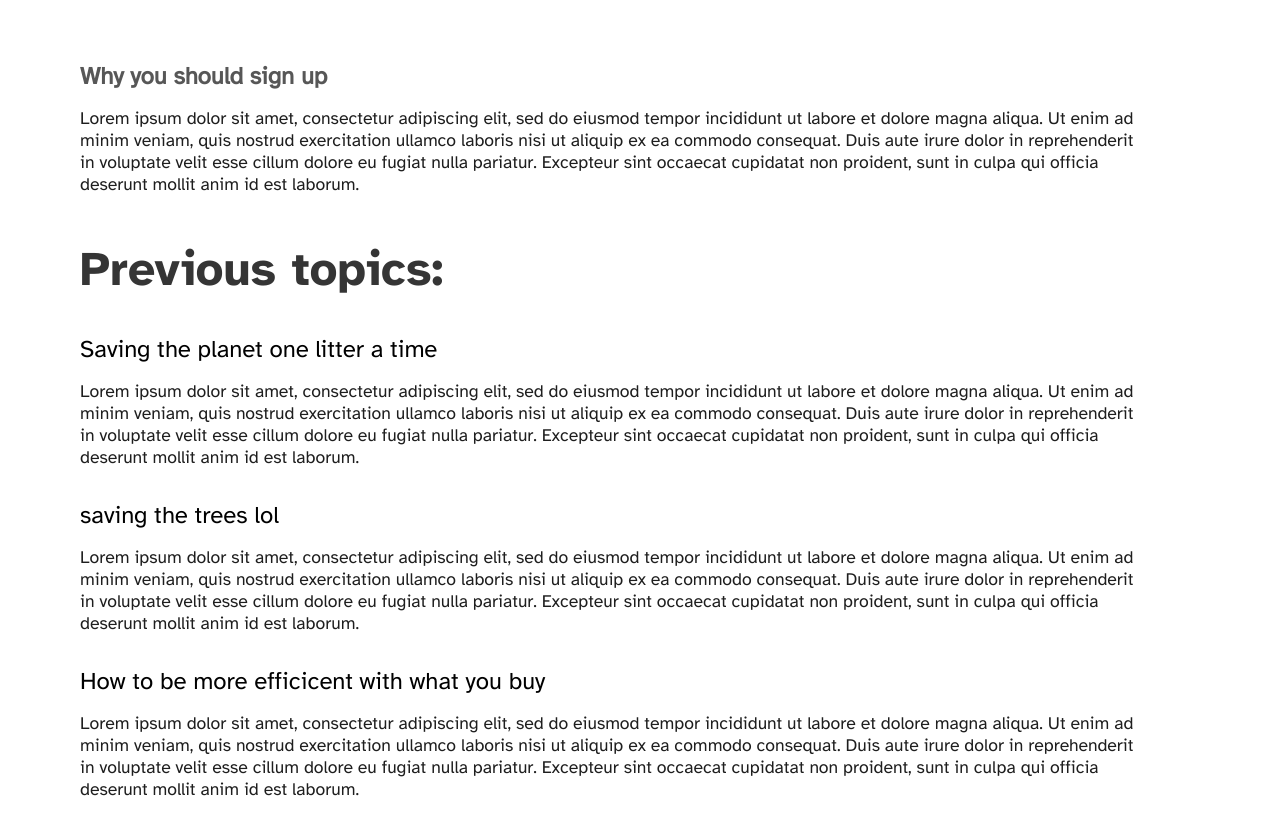
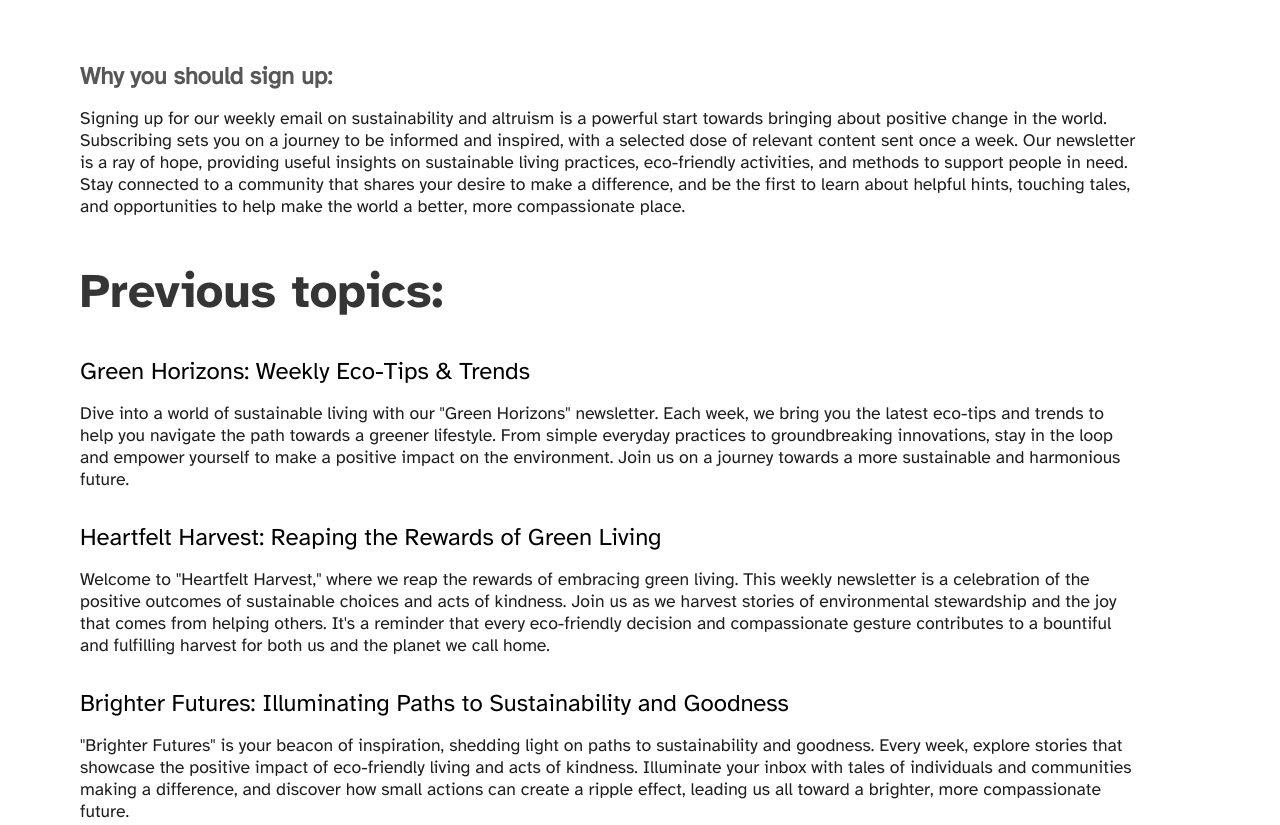
Before and after one commit to PhoenixUBW/Sustainability-Advisory-Comittee, a website: page public/newsletter.html in a window 1280 px wide. Shown: the part 521-1346 px from the top of the page. Drawn offline with Linux system fonts and the light colour scheme.

Commit message:
Removed Lorem Ipsum (goals+Aidan Desc), added old images

```diff
--- a/public/newsletter.js
+++ b/public/newsletter.js
@@ -8,9 +8,9 @@ class PrevArticle {
     }
 }
 
-const article1 = new PrevArticle("Saving the planet one litter a time","Lorem ipsum dolor sit amet, consectetur adipiscing elit, sed do eiusmod tempor incididunt ut labore et dolore magna aliqua. Ut enim ad minim veniam, quis nostrud exercitation ullamco laboris nisi ut aliquip ex ea commodo consequat. Duis aute irure dolor in reprehenderit in voluptate velit esse cillum dolore eu fugiat nulla pariatur. Excepteur sint occaecat cupidatat non proident, sunt in culpa qui officia deserunt mollit anim id est laborum.")
-const article2 = new PrevArticle("saving the trees lol","Lorem ipsum dolor sit amet, consectetur adipiscing elit, sed do eiusmod tempor incididunt ut labore et dolore magna aliqua. Ut enim ad minim veniam, quis nostrud exercitation ullamco laboris nisi ut aliquip ex ea commodo consequat. Duis aute irure dolor in reprehenderit in voluptate velit esse cillum dolore eu fugiat nulla pariatur. Excepteur sint occaecat cupidatat non proident, sunt in culpa qui officia deserunt mollit anim id est laborum.")
-const article3 = new PrevArticle("How to be more efficicent with what you buy","Lorem ipsum dolor sit amet, consectetur adipiscing elit, sed do eiusmod tempor incididunt ut labore et dolore magna aliqua. Ut enim ad minim veniam, quis nostrud exercitation ullamco laboris nisi ut aliquip ex ea commodo consequat. Duis aute irure dolor in reprehenderit in voluptate velit esse cillum dolore eu fugiat nulla pariatur. Excepteur sint occaecat cupidatat non proident, sunt in culpa qui officia deserunt mollit anim id est laborum.")
+const article1 = new PrevArticle("Green Horizons: Weekly Eco-Tips & Trends","Dive into a world of sustainable living with our \"Green Horizons\" newsletter. Each week, we bring you the latest eco-tips and trends to help you navigate the path towards a greener lifestyle. From simple everyday practices to groundbreaking innovations, stay in the loop and empower yourself to make a positive impact on the environment. Join us on a journey towards a more sustainable and harmonious future.")
+const article2 = new PrevArticle("Heartfelt Harvest: Reaping the Rewards of Green Living","Welcome to \"Heartfelt Harvest,\" where we reap the rewards of embracing green living. This weekly newsletter is a celebration of the positive outcomes of sustainable choices and acts of kindness. Join us as we harvest stories of environmental stewardship and the joy that comes from helping others. It's a reminder that every eco-friendly decision and compassionate gesture contributes to a bountiful and fulfilling harvest for both us and the planet we call home.")
+const article3 = new PrevArticle("Brighter Futures: Illuminating Paths to Sustainability and Goodness","\"Brighter Futures\" is your beacon of inspiration, shedding light on paths to sustainability and goodness. Every week, explore stories that showcase the positive impact of eco-friendly living and acts of kindness. Illuminate your inbox with tales of individuals and communities making a difference, and discover how small actions can create a ripple effect, leading us all toward a brighter, more compassionate future.")
 
 const prevArticles = [];
 prevArticles.push(article1);
@@ -45,8 +45,8 @@ function loadArticle(article) {
 
 function loadArticles() {
     article.innerHTML = `
-    <h2>Why you should sign up</h2>
-    <p>Lorem ipsum dolor sit amet, consectetur adipiscing elit, sed do eiusmod tempor incididunt ut labore et dolore magna aliqua. Ut enim ad minim veniam, quis nostrud exercitation ullamco laboris nisi ut aliquip ex ea commodo consequat. Duis aute irure dolor in reprehenderit in voluptate velit esse cillum dolore eu fugiat nulla pariatur. Excepteur sint occaecat cupidatat non proident, sunt in culpa qui officia deserunt mollit anim id est laborum.</p>
+    <h2>Why you should sign up:</h2>
+    <p>Signing up for our weekly email on sustainability and altruism is a powerful start towards bringing about positive change in the world. Subscribing sets you on a journey to be informed and inspired, with a selected dose of relevant content sent once a week. Our newsletter is a ray of hope, providing useful insights on sustainable living practices, eco-friendly activities, and methods to support people in need. Stay connected to a community that shares your desire to make a difference, and be the first to learn about helpful hints, touching tales, and opportunities to help make the world a better, more compassionate place. </p>
     <br><br>
     <h1>Previous topics:</h>
     `;
--- a/public/team.js
+++ b/public/team.js
@@ -6,8 +6,8 @@ class TeamMember {
         this.id = id
     }
 }
-
-const aidan = new TeamMember("Aidan","Lorem ipsum dolor sit amet, consectetur adipiscing elit. Etiam consectetur tempor felis, sit amet consectetur justo molestie sit amet. Donec non magna neque. Ut id velit vel ipsum blandit efficitur. Mauris lectus ipsum, egestas laoreet libero ac, congue commodo est. Mauris blandit nunc eget nisi pharetra blandit. Quisque a nisi massa. In hac habitasse platea dictumst. Sed convallis imperdiet eros, sit amet hendrerit sem lobortis eget.","")
+// add names, bio, role, responsibility, contributions to team page
+const aidan = new TeamMember("Aidan","Hi! I'm Aidan, one of the passionate developers behind this website. My dedication to environmental causes and improving lives has been the driving force behind my contributions to this project. Leading the team, I've focused on CSS and responsiveness, crafting the website's aesthetic, including the footer and navigation bar. Additionally, all logos on the website were created by me in photoshop! I've taken on the responsibility of creating the goals and newsletter pages, ensuring they contribute to an engaging user experience. My commitment to perfection is evident in optimizing the website for a seamless display on a variety of devices. I am confident that our collective efforts have made the website the best it can be. Thank you for taking the time to learn about my role in this project!")
 const israel = new TeamMember("Israel","Lorem ipsum dolor sit amet, consectetur adipiscing elit. Etiam consectetur tempor felis, sit amet consectetur justo molestie sit amet. Donec non magna neque. Ut id velit vel ipsum blandit efficitur. Mauris lectus ipsum, egestas laoreet libero ac, congue commodo est. Mauris blandit nunc eget nisi pharetra blandit. Quisque a nisi massa. In hac habitasse platea dictumst. Sed convallis imperdiet eros, sit amet hendrerit sem lobortis eget.","outlier")
 const archie = new TeamMember("Archie","Lorem ipsum dolor sit amet, consectetur adipiscing elit. Etiam consectetur tempor felis, sit amet consectetur justo molestie sit amet. Donec non magna neque. Ut id velit vel ipsum blandit efficitur. Mauris lectus ipsum, egestas laoreet libero ac, congue commodo est. Mauris blandit nunc eget nisi pharetra blandit. Quisque a nisi massa. In hac habitasse platea dictumst. Sed convallis imperdiet eros, sit amet hendrerit sem lobortis eget.","")
 
```
Also changed, not shown: public/goals.js (+4 -3 lines), public/newsletter.html (+1 -0 lines), 3 other files.
